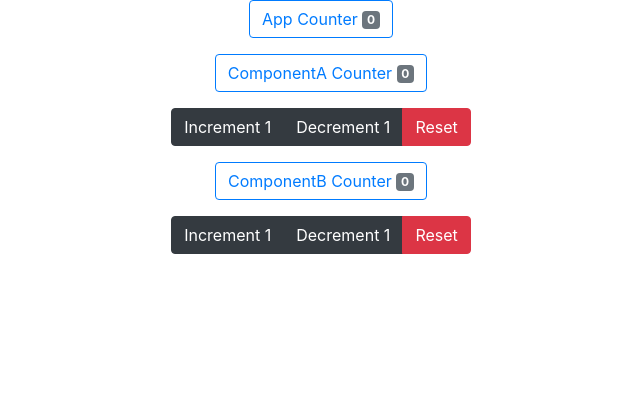
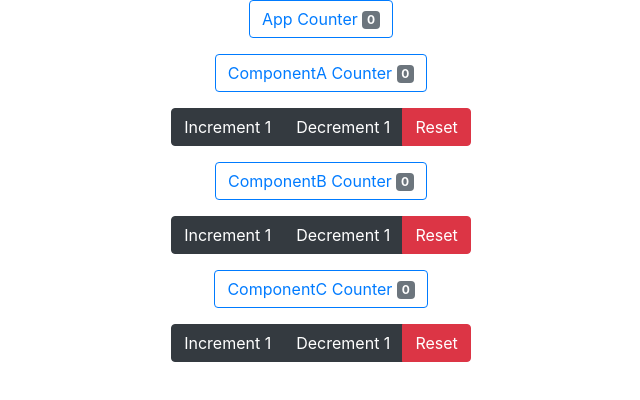
Before and after one commit to LuisGhz/react-4h-course-4, a React (Create React App) app: page / in a window 1280 px wide. Shown: the top 400 px of the page, without its empty margins (319-959 px from the left). Built offline with nearby package versions, Linux system fonts and the light colour scheme.

Commit message:
Import ComponentC

```diff
--- a/src/components/ComponentB.js
+++ b/src/components/ComponentB.js
@@ -2,6 +2,7 @@ import { useContext } from 'react';
 import { Button, ButtonGroup, Badge } from 'reactstrap';
 import 'bootstrap/dist/css/bootstrap.min.css';
 import { CounterContext } from 'App';
+import ComponentC from './ComponentC';
 
 const ComponentB = () => {
   const { counter, dispatch } = useContext(CounterContext);
@@ -18,7 +19,10 @@ const ComponentB = () => {
         <Button color="dark" onClick={ () => dispatch({type: 'decrement'}) } > Decrement 1 </Button>
         <Button color="danger" onClick={ () => dispatch({type: 'reset'}) } > Reset </Button>
       </ButtonGroup>
+      <p></p>
+      <ComponentC />
     </div>
+
   );
 }
 
```
